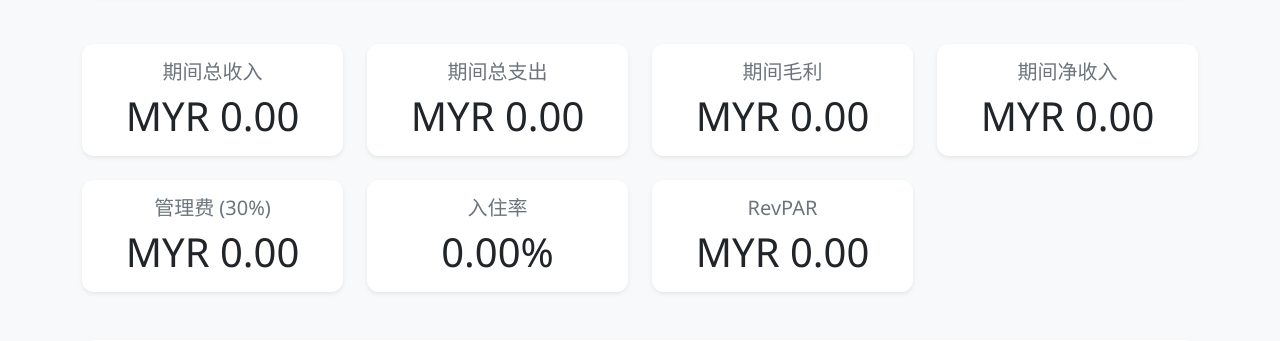
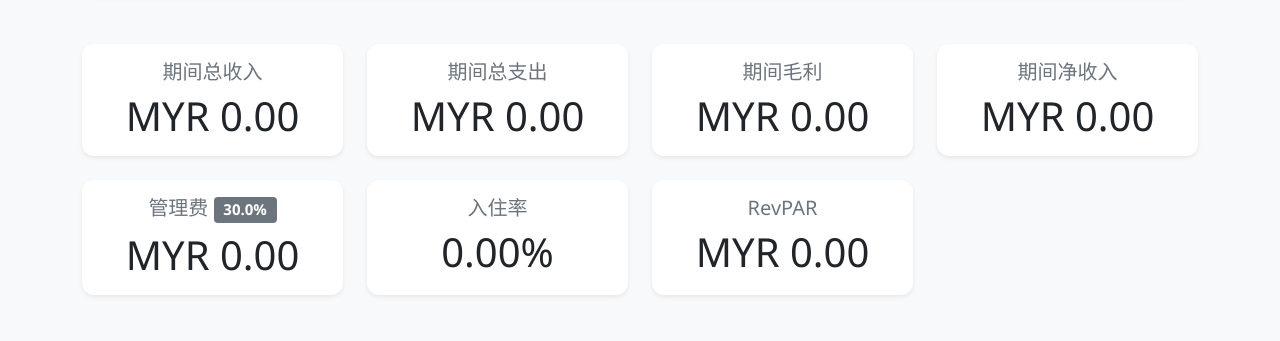
Before and after one commit to reinocheong/Msprodb, a Flask app: page / in a window 1280 px wide. Shown: the part 366-707 px from the top of the page. Run offline with Flask 3, Linux system fonts and the light colour scheme; the visitor is signed in with stand-in values (Sample User, id 1); data that the repository does not hold is empty; some libraries are stand-ins or nearby versions.

Commit message:
fix(Fee): Final fix for management fee calculation and display
- Overhauled the fee calculation logic in `routes.py` to be more robust and guarantee the use of the user-specific percentage.
- Updated the summary card in `index.html` to remove the hardcoded '30%' and instead dynamically display the correct, current fee rate.
- This definitively resolves the bug where the management fee was not being calculated or displayed correctly.

```diff
--- a/mspro_app/routes.py
+++ b/mspro_app/routes.py
@@ -64,14 +64,14 @@ def calculate_dashboard_data(bookings, expenses, year, month, room_type):
     total_monthly_expenses = sum(clean_nan(e.debit) for e in expenses)
     gross_profit = total_booking_revenue - total_monthly_expenses
 
-    fee_percentage = 0.30 # Default value
-    if current_user.is_authenticated and hasattr(current_user, 'management_fee_percentage'):
+    fee_rate = 30.0 # Default value
+    if current_user.is_authenticated:
         # Use the user's specific fee, ensuring it's not None
-        user_fee = current_user.management_fee_percentage
+        user_fee = getattr(current_user, 'management_fee_percentage', 30.0)
         if user_fee is not None:
-            fee_percentage = user_fee / 100.0
+            fee_rate = user_fee
 
-    management_fee = gross_profit * fee_percentage
+    management_fee = gross_profit * (fee_rate / 100.0)
     monthly_income = gross_profit - management_fee
 
     if room_type and room_type != 'All':
@@ -93,7 +93,7 @@ def calculate_dashboard_data(bookings, expenses, year, month, room_type):
 
     summary = {
         'total_booking_revenue': total_booking_revenue, 'total_monthly_expenses': total_monthly_expenses,
-        'gross_profit': gross_profit, 'management_fee': management_fee,
+        'gross_profit': gross_profit, 'management_fee': management_fee, 'fee_rate': fee_rate,
         'monthly_income': monthly_income, 'total_occupancy_rate': total_occupancy_rate,
         'revpar': revpar
     }
--- a/mspro_app/templates/index.html
+++ b/mspro_app/templates/index.html
@@ -24,7 +24,7 @@
     <div class="col"><div class="card h-100 shadow-sm"><div class="card-body text-center"><h5 class="card-title text-muted">期间总支出</h5><p id="totalMonthlyExpenses" class="card-text display-6">0.00</p></div></div></div>
     <div class="col"><div class="card h-100 shadow-sm"><div class="card-body text-center"><h5 class="card-title text-muted">期间毛利</h5><p id="grossProfit" class="card-text display-6">0.00</p></div></div></div>
     <div class="col"><div class="card h-100 shadow-sm"><div class="card-body text-center"><h5 class="card-title text-muted">期间净收入</h5><p id="monthlyIncome" class="card-text display-6">0.00</p></div></div></div>
-    <div class="col"><div class="card h-100 shadow-sm"><div class="card-body text-center"><h5 class="card-title text-muted">管理费 (30%)</h5><p id="managementFee" class="card-text display-6">0.00</p></div></div></div>
+    <div class="col"><div class="card h-100 shadow-sm"><div class="card-body text-center"><h5 class="card-title text-muted">管理费 <span id="feePercentage" class="badge bg-secondary"></span></h5><p id="managementFee" class="card-text display-6">0.00</p></div></div></div>
     <div class="col"><div class="card h-100 shadow-sm"><div class="card-body text-center"><h5 class="card-title text-muted">入住率</h5><p id="totalOccupancyRate" class="card-text display-6">0.00%</p></div></div></div>
     <div class="col"><div class="card h-100 shadow-sm"><div class="card-body text-center"><h5 class="card-title text-muted">RevPAR</h5><p id="revpar" class="card-text display-6">0.00</p></div></div></div>
 </section>
@@ -95,6 +95,7 @@ document.addEventListener('DOMContentLoaded', function() {
         document.getElementById('totalMonthlyExpenses').textContent = (summary.total_monthly_expenses || 0).toLocaleString('en-US', { style: 'currency', currency: 'MYR' });
         document.getElementById('grossProfit').textContent = (summary.gross_profit || 0).toLocaleString('en-US', { style: 'currency', currency: 'MYR' });
         document.getElementById('managementFee').textContent = (summary.management_fee || 0).toLocaleString('en-US', { style: 'currency', currency: 'MYR' });
+        document.getElementById('feePercentage').textContent = `${(summary.fee_rate || 30.0).toFixed(1)}%`;
         document.getElementById('monthlyIncome').textContent = (summary.monthly_income || 0).toLocaleString('en-US', { style: 'currency', currency: 'MYR' });
         document.getElementById('totalOccupancyRate').textContent = `${(summary.total_occupancy_rate || 0).toFixed(2)}%`;
         document.getElementById('revpar').textContent = (summary.revpar || 0).toLocaleString('en-US', { style: 'currency', currency: 'MYR' });
```
